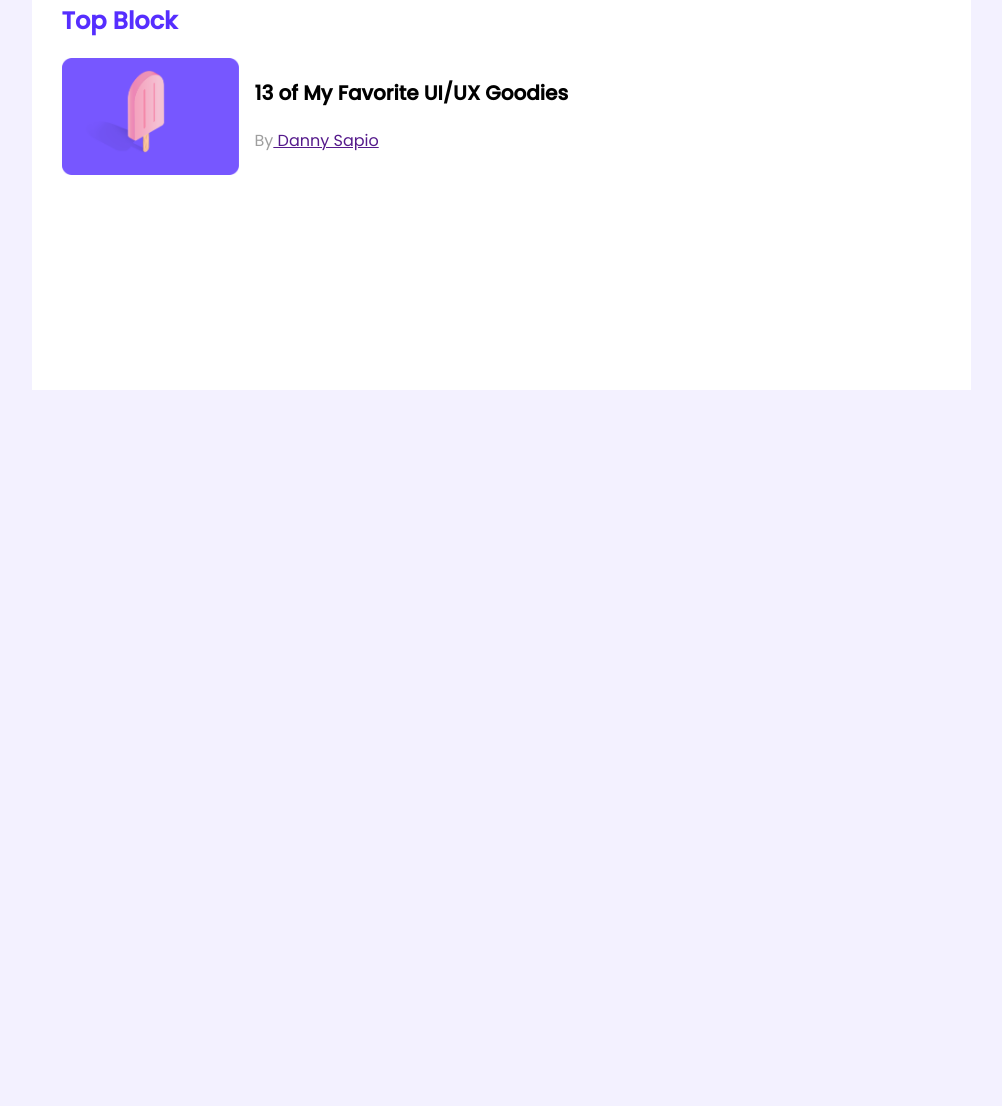
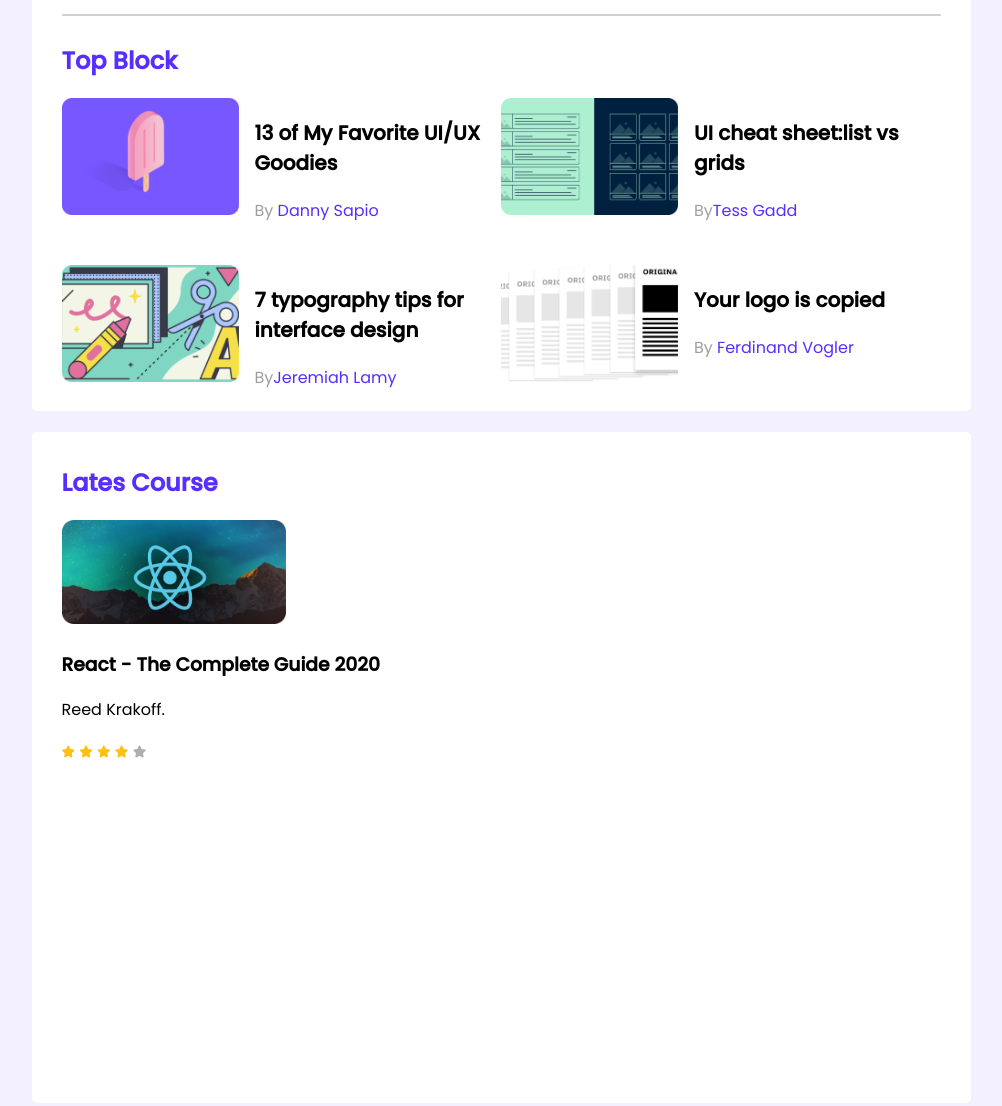
Before and after one commit to Abraham851/leader-board, a plain HTML site: page index.html in a window 1280 px wide. Shown: the part 289-1395 px from the top of the page, without its empty margins (139-1141 px from the left). Before the commit the page ends 800 px from the top, so only its background shows below. Drawn offline with Linux system fonts and the light colour scheme.

Commit message:
add a courses

```diff
--- a/index.html
+++ b/index.html
@@ -5,6 +5,8 @@
     <meta http-equiv="X-UA-Compatible" content="IE=edge">
     <meta name="viewport" content="width=device-width, initial-scale=1.0">
     <title>Ledaer Board</title>
+    <!-- font awesome -->
+    <script src="https://kit.fontawesome.com/13ce5be433.js" crossorigin="anonymous"></script>
     <!-- stylesheet -->
     <link rel="stylesheet" href="style/style.css">
 </head>
@@ -70,9 +72,73 @@
 
                         </div>
                     </article>
+                    <article class="blog">
+                        <div class="thumbnail">
+                            <img src="images/blogs/blog-2.png" alt="">
+                        </div>
+                        <div class="blog-info">
+                                <h3 class="blog-title">UI cheat sheet:list vs grids</h3>
+                                    <p class="blog-outhor">By<a href="">Tess Gadd</a></p>
+
+                        </div>
+                    </article>
+                    <article class="blog">
+                        <div class="thumbnail">
+                            <img src="images/blogs/blog-3.png" alt="">
+                        </div>
+                        <div class="blog-info">
+                                <h3 class="blog-title">
+                                    7 typography tips for interface design</h3>
+                                    <p class="blog-outhor">By<a href="">Jeremiah Lamy</a></p>
+
+                        </div>
+                    </article>
+                    <article class="blog">
+                        <div class="thumbnail">
+                            <img src="images/blogs/blog-4.png" alt="">
+                        </div>
+                        <div class="blog-info">
+                                <h3 class="blog-title">
+                                    Your logo is
+                                    copied</h3>
+                                    <p class="blog-outhor">By<a href=""> Ferdinand Vogler</a></p>
+
+                        </div>
+                    </article>
+
                 </div>
                 </div>
             </div>
+        </section>
+        <!-- Lates Course-->
+        <section class="container">
+            <h2 class="section-title">Lates Course</h2>
+            <div class="courses">
+                <div class="course">
+                    <div class="course-banner">
+                        <img src="images/courses/course-1.png" alt="">
+                    </div>
+                    <div class="course-detail">
+                        <h3 class="courses-title">React - The Complete Guide 2020</h3>
+                        <p class="courses-outhor">
+                            Reed Krakoff.
+
+                        </p>
+                        <div class="courses-info">
+                            <div>
+                                <i class="fas fa-star filled"></i>
+                                <i class="fas fa-star filled"></i>
+                                <i class="fas fa-star filled"></i>
+                                <i class="fas fa-star filled"></i>
+
+                                <i class="fas fa-star emtey"></i>
+                            </div>
+                        </div>
+                    </div>
+
+                </div>
+            </div>
+
         </section>
     </main>
 
--- a/style/style.css
+++ b/style/style.css
@@ -11,7 +11,8 @@ body{
 }
 main{
     display: flex;
-    justify-content: center;
+    flex-direction: column;
+    align-items: center;
 
 }
 .container{
@@ -19,9 +20,12 @@ main{
     Width:879px;
     Height: 611px;
     padding: 30px;
+    border-radius: 5px;
+    margin-top: 21px;
 }
 hr{
     border: 1px solid #D1D1D1;
+    margin-bottom: 27px;
 }
 
 /* Top players style  */
@@ -53,6 +57,11 @@ hr{
     font-size: 18px;
 }
 /* Top blogs style  */
+.blogs{
+    display: grid;
+    grid-template-columns: repeat(2,1fr);
+    grid-row-gap: 26px;
+}
 .blog{
     display: flex;
 }
@@ -68,5 +77,27 @@ hr{
 }
 .blog-outhor{
     color: #9F9F9F;
+    font-size: 16px;
 
 }
+.blog-outhor a{
+    text-decoration: none;
+    font-size: 16px;
+    color: #562EFF;
+}
+/* Course style  */
+.course .course-banner img{
+    width: 224px;
+    height: 104px;
+
+}
+.fa-star{
+    font-size: 12px;
+}
+.fa-star.filled{
+    color:#FFC014 ;
+
+}
+.fa-star.emtey{
+    color: #AEAEAE;
+}
```
